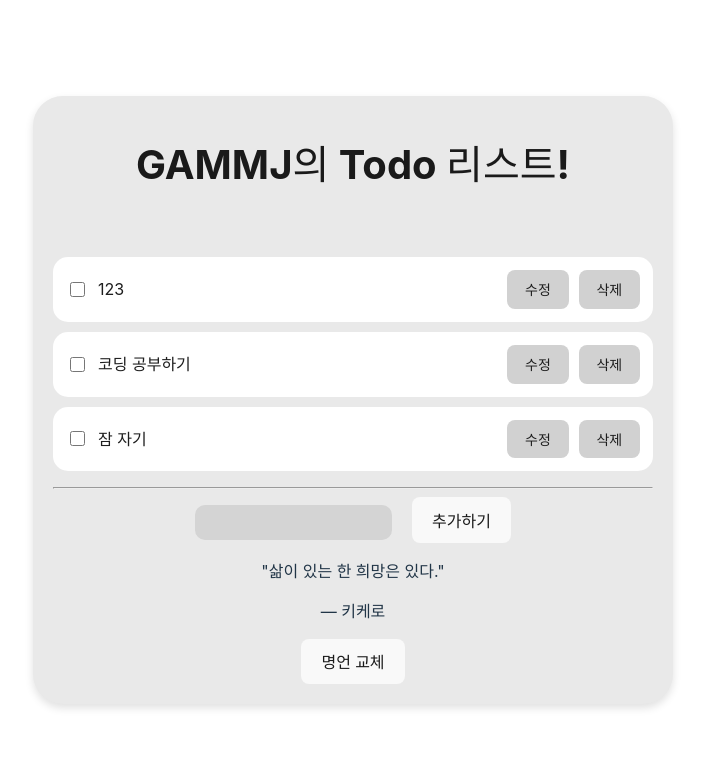
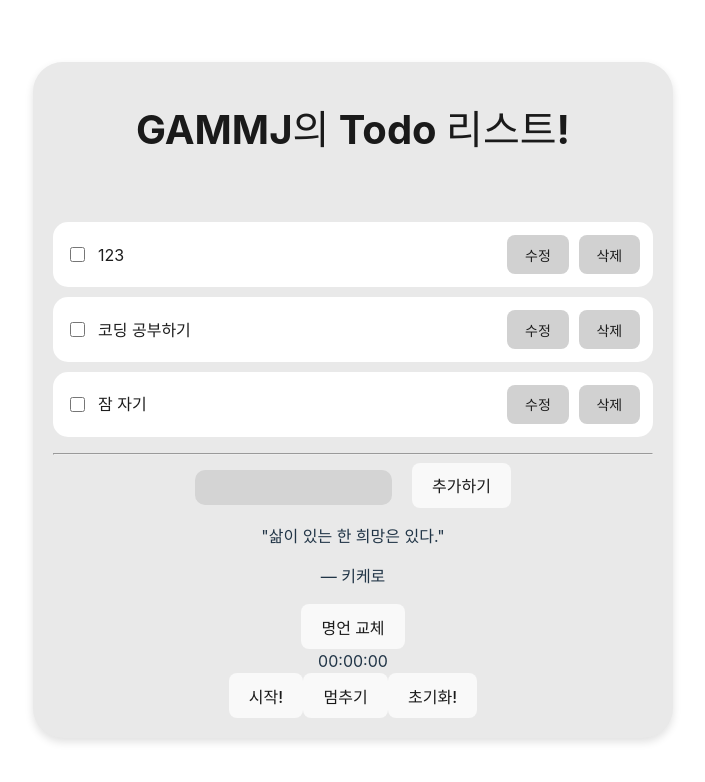
Before and after one commit to GAMMJ/OZ-TodoList, a React (Vite) app: page / in a window 1280 px wide. Shown: the top 782 px of the page, without its empty margins (287-992 px from the left). Built offline with nearby package versions, Linux system fonts and the light colour scheme.

Commit message:
feat: 스톱워치 기능 추가

```diff
--- a/src/App.jsx
+++ b/src/App.jsx
@@ -1,4 +1,4 @@
-import { useState } from "react"
+import { useEffect, useRef, useState } from "react"
 import "./App.css"
 import quotes from "./data/quotes"
 
@@ -15,6 +15,7 @@ function App() {
       <hr />
       <TodoInput todoList={todoList} setTodoList={setTodoList} />
       <RandomQuote />
+      <StopWatch />
     </div>
   )
 }
@@ -143,4 +144,64 @@ function RandomQuote() {
   )
 }
 
+function StopWatch() {
+  // 경과시간 표현할 상태
+  const [elapsedTime, setElapsedTime] = useState(0)
+  // 스톱워치가 작동중인지의 상태
+  const [isRunning, setIsRunning] = useState(false)
+  // interval 클리어할 ID
+  const intervalRef = useRef(null)
+  // 스톱워치 시작할 당시의 시간
+  const startTimeRef = useRef(0)
+
+  useEffect(() => {
+    if (isRunning) {
+      // 시작당시시간 = 현재시간 - 경과시간
+      // 타이머 멈추면 멈춘시간만큼 현재시간 보다 -가 되어 다시 시작 눌렀을 때 그대로 다시 시작되는 것처럼 보임
+      startTimeRef.current = Date.now() - elapsedTime
+
+      intervalRef.current = setInterval(() => {
+        setElapsedTime(Date.now() - startTimeRef.current)
+      }, 1000)
+    } else {
+      clearInterval(intervalRef.current)
+    }
+
+    return () => {
+      clearInterval(intervalRef.current)
+    }
+  }, [isRunning])
+
+  const formatTime = (ms) => {
+    const totalSeconds = Math.floor(ms / 1000)
+    const hours = Math.floor(totalSeconds / 3600)
+    const minutes = Math.floor((totalSeconds % 3600) / 60)
+    const seconds = totalSeconds % 60
+
+    return `${hours.toString().padStart(2, "0")}:${minutes.toString().padStart(2, "0")}:${seconds.toString().padStart(2, "0")}`
+  }
+
+  const startStopWatch = () => {
+    setIsRunning(true)
+  }
+
+  const pauseStopWatch = () => {
+    setIsRunning(false)
+  }
+
+  const resetStopWatch = () => {
+    setIsRunning(false)
+    setElapsedTime(0)
+  }
+
+  return (
+    <>
+      <div>{formatTime(elapsedTime)}</div>
+      <button onClick={startStopWatch}>시작!</button>
+      <button onClick={pauseStopWatch}>멈추기</button>
+      <button onClick={resetStopWatch}>초기화!</button>
+    </>
+  )
+}
+
 export default App
```
